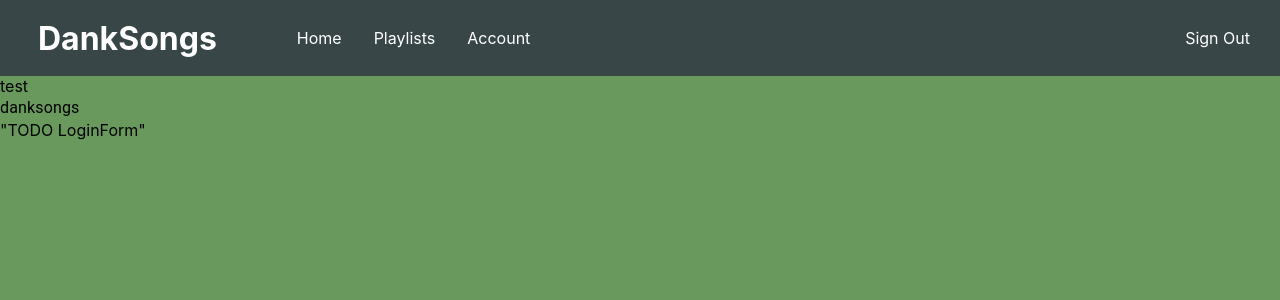
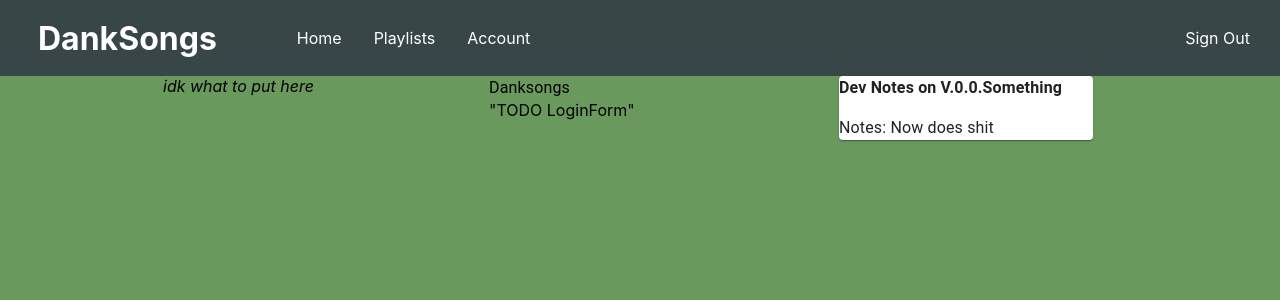
Before and after one commit to mitchrule/danksongs, a Next.js app in the folder ui/: page / in a window 1280 px wide. Shown: the top 300 px of the page. Built offline with nearby package versions, Linux system fonts and the light colour scheme.

Commit message:
title content now centered

```diff
--- a/ui/components/DevNotes.tsx
+++ b/ui/components/DevNotes.tsx
@@ -1,4 +1,18 @@
+import { Container, Paper, Typography } from "@material-ui/core";
+
 // Figure we could have some small notes from us on the title pages
 export default function DevNotes() {
-    return ( null );
+    return (
+        <Container>
+            <Paper>
+                <Typography>
+                    <strong>Dev Notes on V.0.0.Something</strong>
+                    <p>
+                        Notes:
+                        Now does shit
+                    </p>
+                </Typography>
+            </Paper>
+        </Container>
+     );
 }
--- a/ui/components/Title.tsx
+++ b/ui/components/Title.tsx
@@ -3,6 +3,6 @@ import { Container } from "next/app";
 
 export default function Title() {
   return (
-      <Typography>danksongs</Typography>
+      <Typography>Danksongs</Typography>
   );
 }
--- a/ui/pages/index.tsx
+++ b/ui/pages/index.tsx
@@ -5,20 +5,28 @@ import LoginForm from '../components/LoginForm';
 import Title from '../components/Title';
 import Box from '@material-ui/core/Box';
 import DevNotes from '../components/DevNotes';
+import { Container } from 'next/app';
+import { Grid } from '@material-ui/core';
 
 export default function Home() {
   return (
+    <Grid container spacing={3} justifyContent='center'>
+      <Grid item xs={6} sm={3} >
         <Box>
-    <Box>
-      test
+          <i>idk what to put here</i>
         </Box>
+      </Grid>
+      <Grid item xs={6} sm={3} >
         <Box>
           <Title />
           <LoginForm />
         </Box>
+      </Grid>
+      <Grid item xs={6} sm={3} >
         <Box>
           <DevNotes />
         </Box>
-  </Box>
+      </Grid>
+    </Grid>
   );
 }
```
Lines whose indentation alone changed are shown as unchanged.
